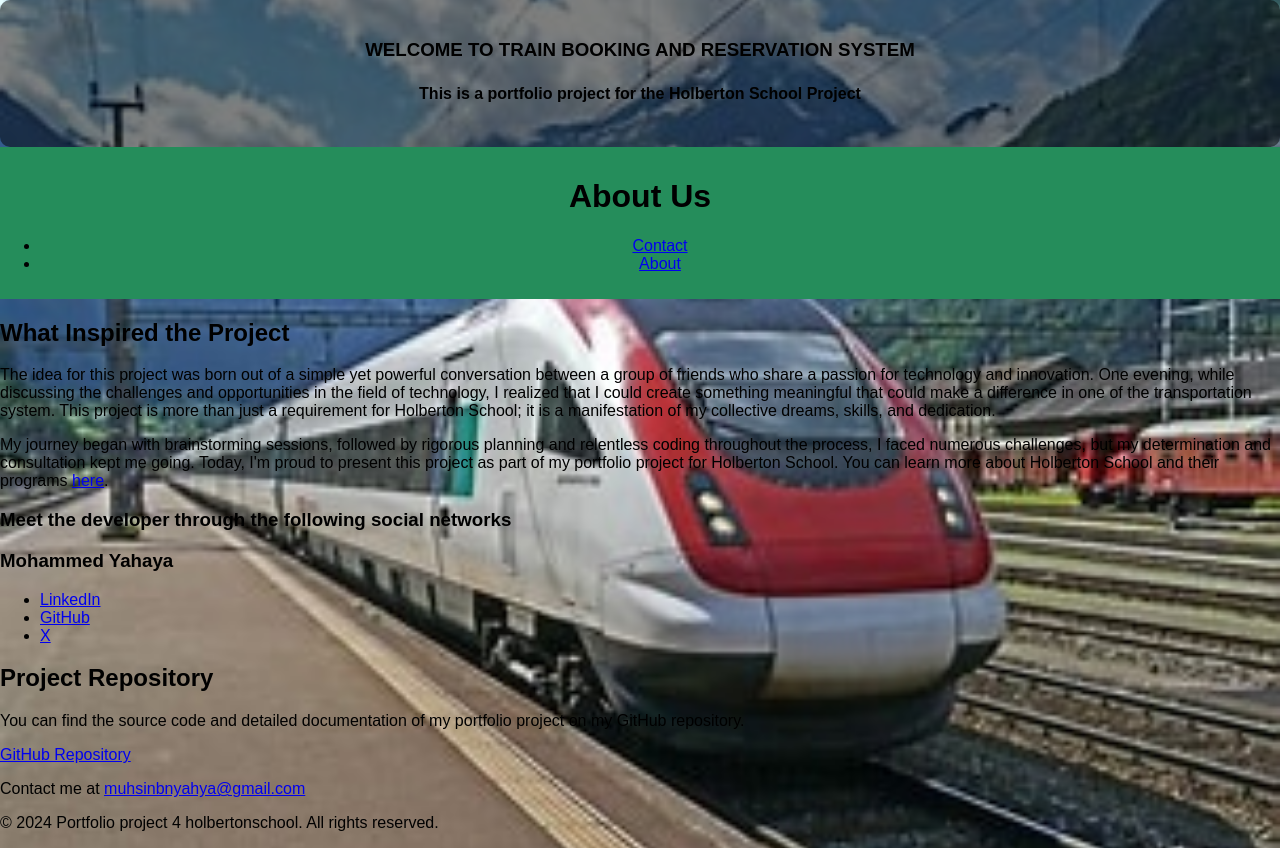
After one commit to muhsinbn/muhsinbn.github.io, a Flask app: template templates/aboutus.html in a window 1280 px wide. The commit adds this page. Run offline with Flask 3, Linux system fonts and the light colour scheme; the template is opened without the code that fills it, so the values that code supplies are empty.

Commit message:
Myproject

```diff
--- /dev/null
+++ b/templates/aboutus.html
@@ -0,0 +1,69 @@
+<!DOCTYPE html>
+<html lang="en">
+<head>
+    <meta charset="UTF-8">
+    <meta name="viewport" content="width=device-width, initial-scale=1.0">
+    <title>About Us</title>
+    <link href="styles.css" rel="stylesheet" type="text/css">
+    <body>
+        <div class="cover-content">
+            <h3><center>WELCOME TO TRAIN BOOKING AND RESERVATION SYSTEM</center></h3>
+            <p><center><h4>This is a portfolio project for the Holberton School Project</h4></center></p>
+
+          </div>
+    <header>
+        <div class="container">
+            <h1>About Us</h1>
+            <ul>
+                <li><a href="#contact">Contact</a></li>
+            <!--    <li><a href="#team">Team</a></li>
+                <li><a href="#project">Project</a></li>  -->
+                <li><a href="#about">About</a></li>
+            </ul>
+        </div>
+    </header>
+
+    <section id="about">
+        <div class="container">
+            <h2>What Inspired the Project</h2>
+            <p>
+                The idea for this project was born out of a simple yet powerful conversation between a group of friends who share a passion for technology and innovation. One evening, while discussing the challenges and opportunities in the field of technology, I realized that I could create something meaningful that could make a difference in one of the transportation system. This project is more than just a requirement for Holberton School; it is a manifestation of my collective dreams, skills, and dedication.
+            </p>
+            <p>
+                My journey began with brainstorming sessions, followed by rigorous planning and relentless coding throughout the process, I faced numerous challenges, but my determination and consultation kept me going. Today, I'm proud to present this project as part of my portfolio project for Holberton School. You can learn more about Holberton School and their programs <a href="https://www.holbertonschool.com" target="_blank">here</a>.
+            </p>
+        </div>
+    </section>
+
+    <section id="team">
+        <div class="container">
+            <h3>Meet the developer through the following social networks</h3>
+
+            <div class="team-member">
+                <h3>Mohammed Yahaya</h3>
+                <ul>
+                    <li><a href="https://www.linkedin.com/in/mohammed-yahaya-3784b416b?utm_source=share&utm_campaign=share_via&utm_content=profile&utm_medium=ios_app" target="_blank">LinkedIn</a></li>
+                    <li><a href="https://github.com/muhsinbn" target="_blank">GitHub</a></li>
+                    <li><a href="https://twitter.com/muhad_2020" target="_blank">X</a></li>
+                </ul>
+            </div>
+
+
+    </section>
+
+    <section id="project">
+        <div class="container">
+            <h2>Project Repository</h2>
+            <p>You can find the source code and detailed documentation of my portfolio project on my GitHub repository.</p>
+            <p><a href="https://github.com/muhsinbn" target="_blank">GitHub Repository</a></p>
+        </div>
+    </section>
+
+    <footer id="contact">
+        <div class="container">
+            <p>Contact me at <a href="mailto:info@example.com">muhsinbnyahya@gmail.com</a></p>
+            <p>&copy; 2024 Portfolio project 4 holbertonschool. All rights reserved.</p>
+        </div>
+    </footer>
+</body>
+</html>
--- a/templates/admin_register.html
+++ b/templates/admin_register.html
@@ -4,7 +4,7 @@
   <meta charset="UTF-8">
   <meta name="viewport" content="width=device-width, initial-scale=1.0">
   <title>Admin Register</title>
-  <link href="static/styles.css" rel="stylesheet" type="text/css">
+  <link href="styles.css" rel="stylesheet" type="text/css">
 </head>
 <body>
   <header>
```
Also changed, not shown: templates/home.html (+6 -5 lines), templates/index.html (+5 -6 lines).
